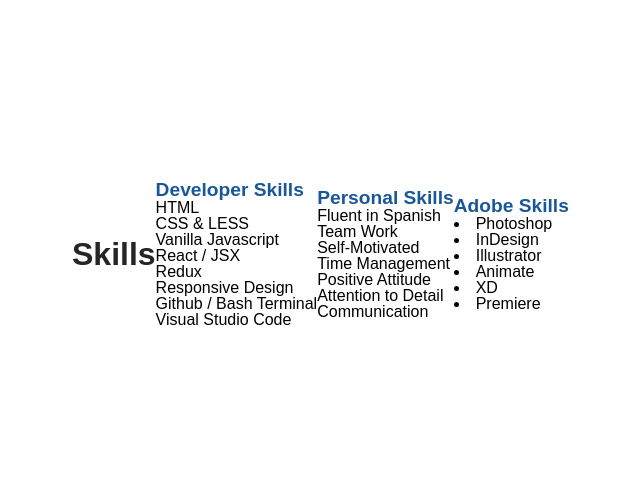
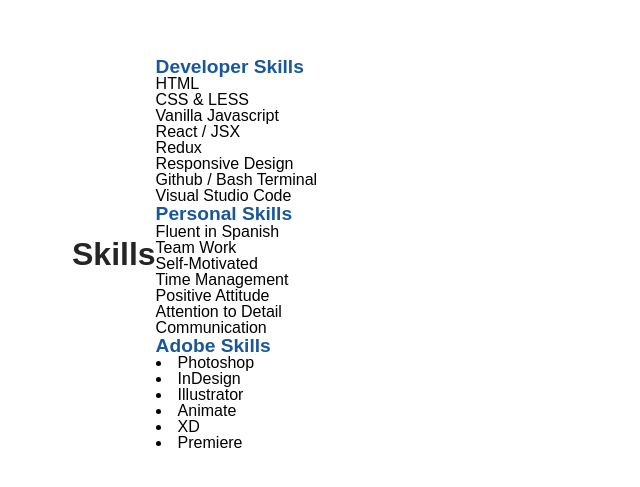
Before and after one commit to raudelf/my-portfolio, a React (Create React App) app: page /foodie-fun in a window 1280 px wide. Shown: the part 2606-3093 px from the top of the page, without its empty margins (68-708 px from the left). Built offline with nearby package versions, Linux system fonts and the light colour scheme.

Commit message:
wrapped my skill sections inside a div to properly lay them out

```diff
--- a/src/components/Skills.js
+++ b/src/components/Skills.js
@@ -6,6 +6,7 @@
             <section className='sectionHeadline'>
                 <h1>Skills</h1>
             </section>
+            <div className='skillBoxes'>
                 <section className='devSkills'>
                     <h3>Developer Skills</h3>
                     <ol className='listSkills'>
@@ -41,6 +42,7 @@
                     <li>Premiere</li>
                 </section>
             </div>
+        </div>
     )
 }
 
```
Lines whose indentation alone changed are shown as unchanged.
